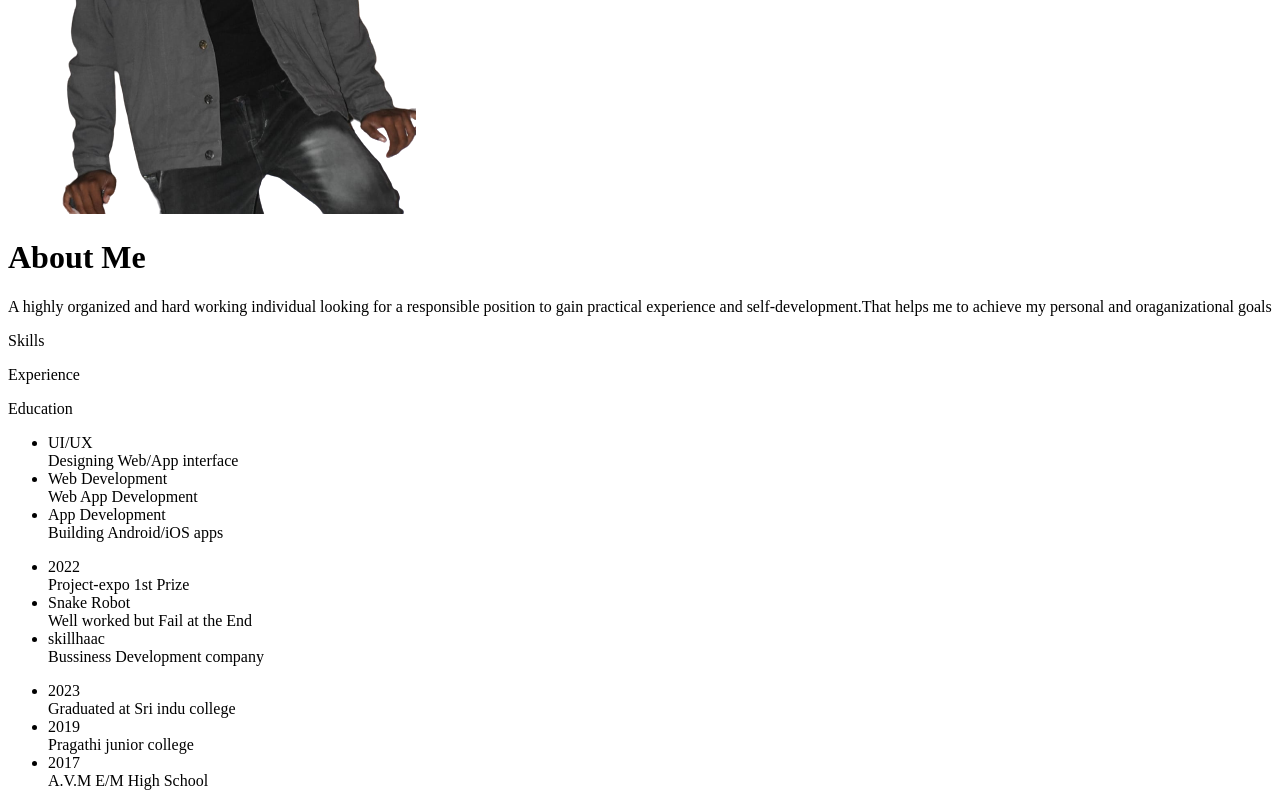
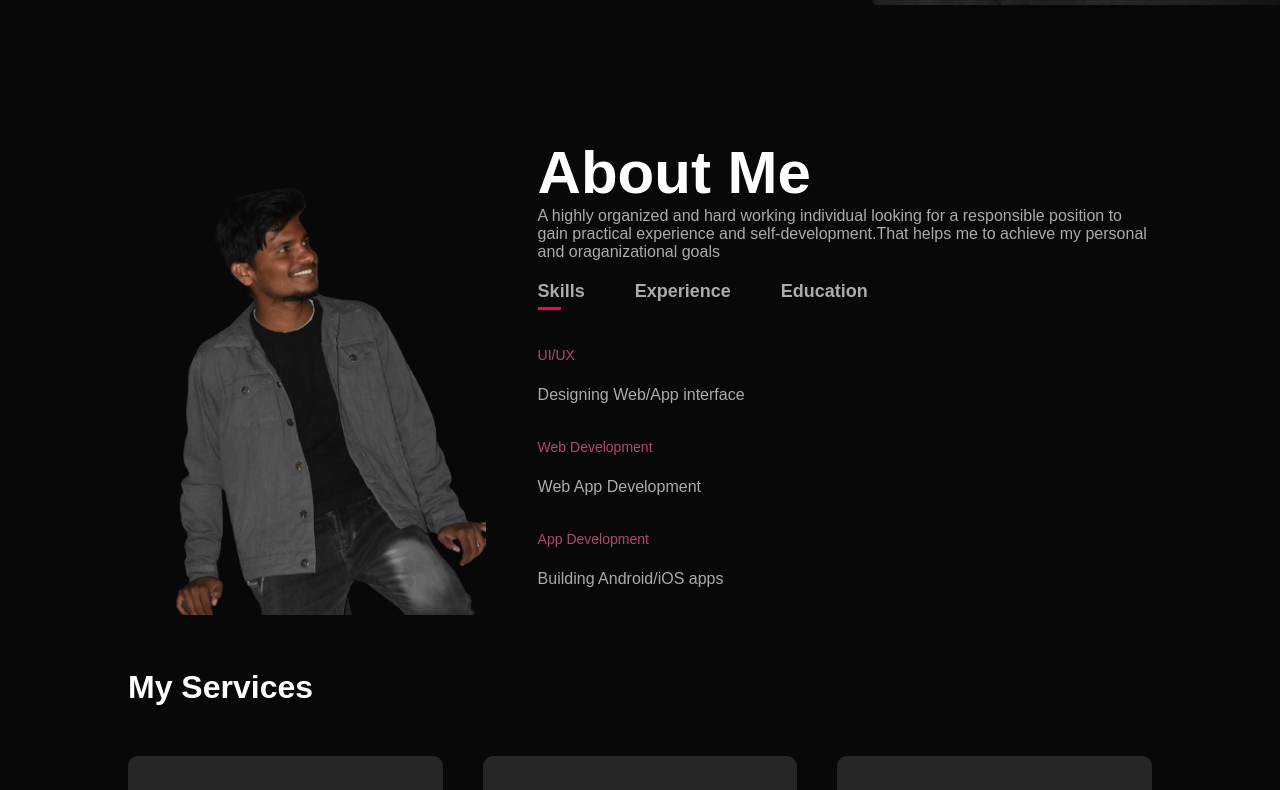
Before and after one commit to Navin44-p/Navin44-p, a plain HTML site: page index.html in a window 1280 px wide. Shown: the part 733-1523 px from the top of the page. Drawn offline with Linux system fonts and the light colour scheme.

Commit message:
changes made

```diff
--- a/index.html
+++ b/index.html
@@ -4,7 +4,7 @@
     <meta charset="UTF-8">
     <meta name="viewport" content="width=device-width, initial-scale=1.0">
     <title>Personal portfolio website</title>
-    <link rel="stylesheet" href="p.css">
+    <link rel="stylesheet" href="style.css">
     <script src="https://kit.fontawesome.com/2b0223fbc7.js" crossorigin="anonymous"></script>
 </head>
 <body>
@@ -157,6 +157,6 @@
             <p>Copyright <i class="fa-regular fa-copyright"></i> Navin. Made with <i class="fa-regular fa-heart"></i> by Easy Tutorials</p>
         </div>
     </div>
-    <script src="p.js"></script>
+    <script src="script.js"></script>
 </body>
 </html>
```
